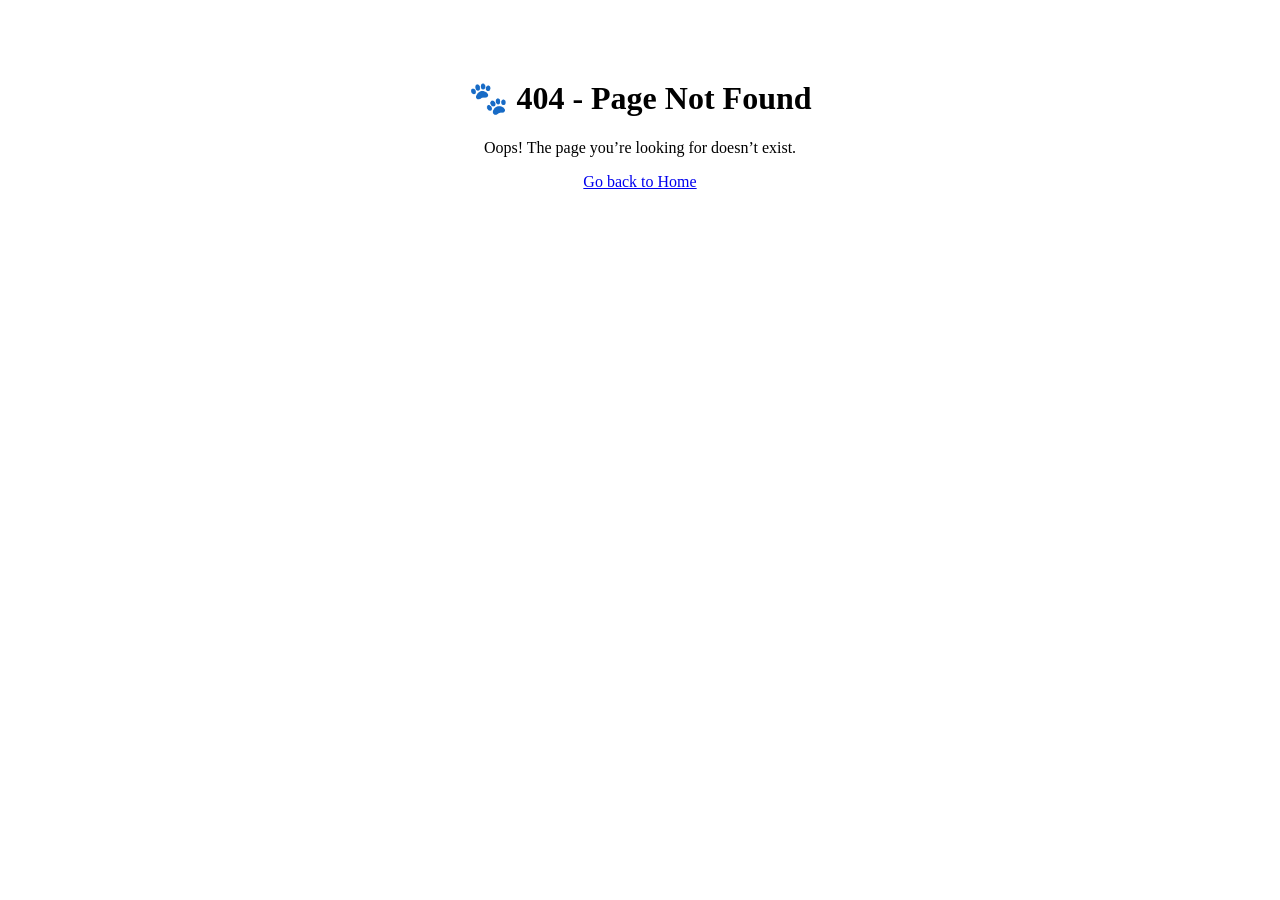
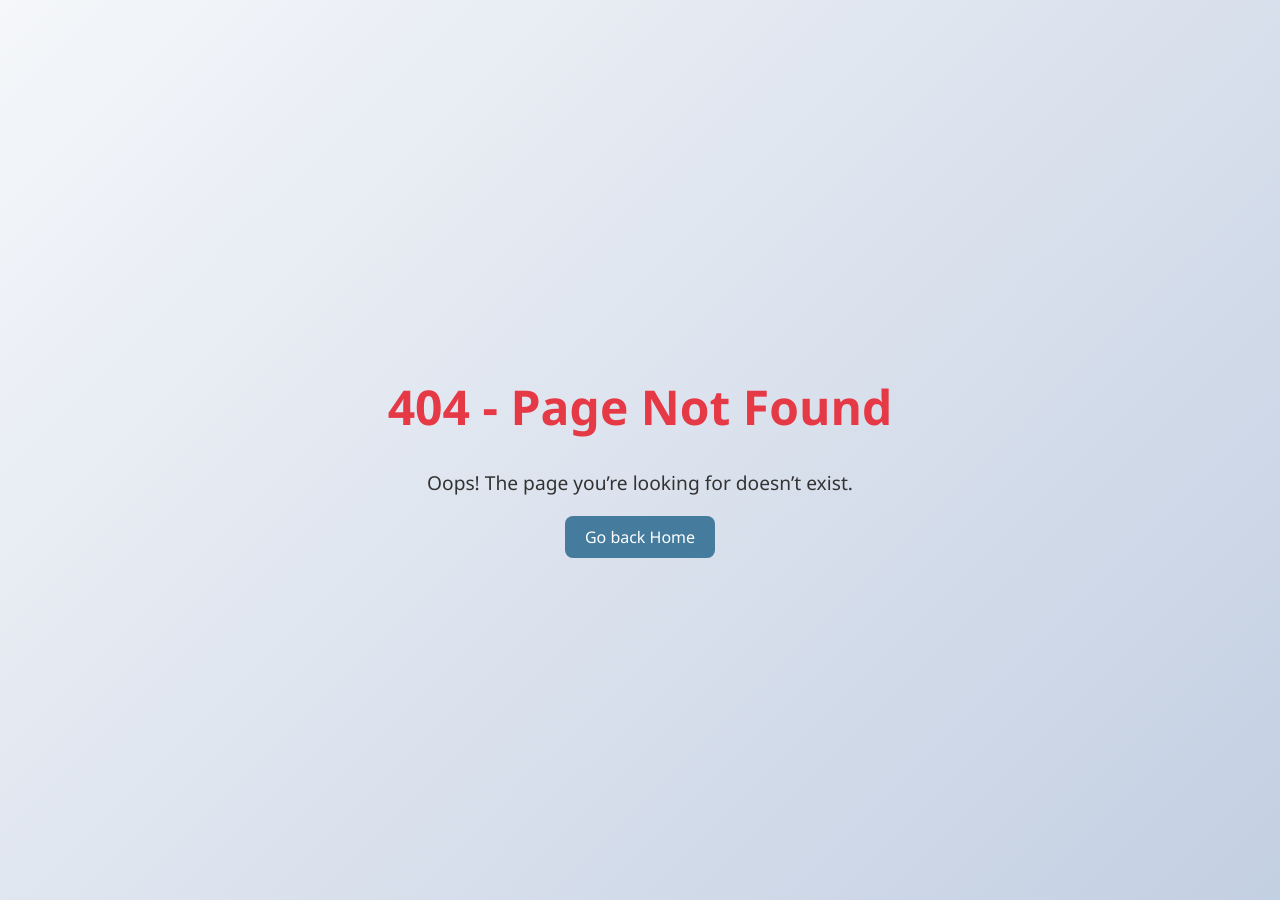
Before and after one commit to Ja11ly/pet_adoption_app, a Django app: template pet_adoption_app/templates/errors/404.html in a window 1280 px wide. Before the commit the page ends 189 px from the top, so only its background shows below. Run offline with Django 5.2, Linux system fonts and the light colour scheme; the template is opened without the code that fills it, so the values that code supplies are empty; parts of the project's set-up code (start-up, migrations or seed data) failed here and were passed over.

Commit message:
Added styled custom error pages with CSS

```diff
--- /dev/null
+++ b/pet_adoption_app/static/css/errors.css
@@ -0,0 +1,40 @@
+body {
+    font-family: "Segoe UI", Tahoma, Geneva, Verdana, sans-serif;
+    background: linear-gradient(135deg, #f5f7fa, #c3cfe2);
+    margin: 0;
+    padding: 0;
+    text-align: center;
+    color: #333;
+}
+
+.container {
+    display: flex;
+    flex-direction: column;
+    align-items: center;
+    justify-content: center;
+    min-height: 100vh;
+}
+
+h1 {
+    font-size: 3rem;
+    color: #e63946;
+    margin-bottom: 10px;
+}
+
+p {
+    font-size: 1.2rem;
+    margin-bottom: 20px;
+}
+
+a {
+    text-decoration: none;
+    background-color: #457b9d;
+    color: #fff;
+    padding: 10px 20px;
+    border-radius: 8px;
+    transition: background 0.3s ease;
+}
+
+a:hover {
+    background-color: #1d3557;
+}
--- a/pet_adoption_app/templates/errors/404.html
+++ b/pet_adoption_app/templates/errors/404.html
@@ -1,11 +1,15 @@
+{% load static %}
 <!DOCTYPE html>
 <html>
 <head>
     <title>Page Not Found</title>
+    <link rel="stylesheet" type="text/css" href="{% static 'css/errors.css' %}">
 </head>
 <body style="text-align:center; padding:50px;">
-    <h1>🐾 404 - Page Not Found</h1>
-    <p>Oops! The page you’re looking for doesn’t exist.</p>
-    <a href="/">Go back to Home</a>
+    <div class="container">
+        <h1> 404 - Page Not Found</h1>
+        <p>Oops! The page you’re looking for doesn’t exist.</p>
+        <a href="/">Go back Home</a>
+    </div>
 </body>
 </html>
```
Also changed, not shown: pet_adoption_app/templates/errors/500.html (+8 -4 lines).
